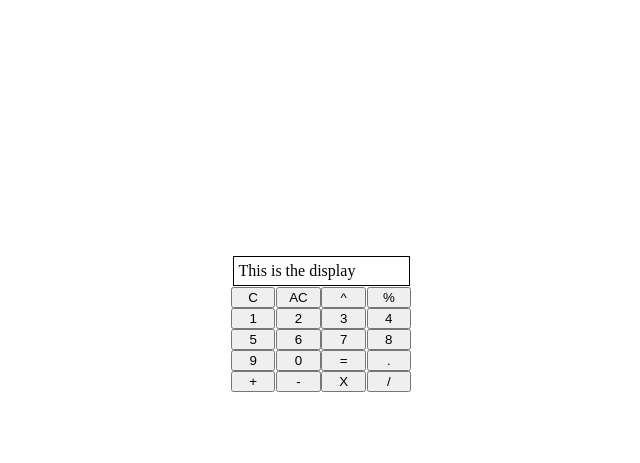
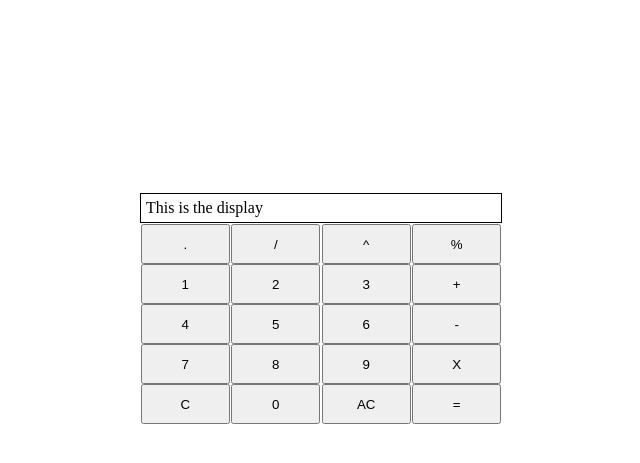
Before and after one commit to divijkhaitan/calculator, a plain HTML site: page index.html in a window 1280 px wide. Shown: the part 5-468 px from the top of the page, without its empty margins (319-959 px from the left). Drawn offline with Linux system fonts and the light colour scheme.

Commit message:
Add layout changes to calculator interface

```diff
--- a/index.html
+++ b/index.html
@@ -11,8 +11,8 @@
         <div class="container">
             <div class="display">This is the display</div>
             <div class="first row">
-                <button id="C" class="button">C</button>
-                <button id="AC" class="button">AC</button>
+                <button id="point" class="button">.</button>
+                <button id="divide" class="button">/</button>
                 <button id="exponentiate" class="button">^</button>
                 <button id="modulus" class="button">%</button>
             </div>
@@ -20,25 +20,25 @@
                 <button id="1" class="button">1</button>
                 <button id="2" class="button">2</button>
                 <button id="3" class="button">3</button>
-                <button id="4" class="button">4</button>
+                <button id="add" class="button">+</button>
             </div>
             <div class="third row">
+                <button id="4" class="button">4</button>
                 <button id="5" class="button">5</button>
                 <button id="6" class="button">6</button>
+                <button id="subtract" class="button">-</button>
+            </div>
+            <div class="fourth row">
                 <button id="7" class="button">7</button>
                 <button id="8" class="button">8</button>
-            </div>
-            <div class="fourth row">
                 <button id="9" class="button">9</button>
-                <button id="0" class="button">0</button>
-                <button id="equals" class="button">=</button>
-                <button id="point" class="button">.</button>
+                <button id="muliply" class="button">X</button>
             </div>
             <div class="fifth row">
-                <button id="add" class="button">+</button>
-                <button id="subtract" class="button">-</button>
-                <button id="muliply" class="button">X</button>
-                <button id="divide" class="button">/</button>
+                <button id="C" class="button">C</button>
+                <button id="0" class="button">0</button>
+                <button id="AC" class="button">AC</button>
+                <button id="equals" class="button">=</button>
             </div>
         </div>
     </body>
--- a/style.css
+++ b/style.css
@@ -5,7 +5,8 @@
 }
 
 .button{
-    width: 45px;
+    width: 90px;
+    height: 40px;
 }
 
 body{
@@ -16,13 +17,14 @@ body{
 
 .display{
     border: 1px solid black;
-    width: 165px;
+    width: 350px;
     padding: 5px;
     margin-bottom: 0.5%;
+    display: flex;
 }
 
 .container{
-    padding-top: 20%;
+    padding-top: 15%;
     display: flex;
     flex-direction: column;
     align-items: center;
```
